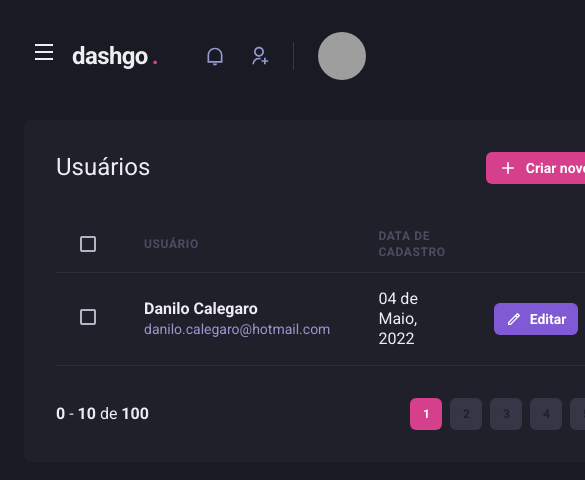
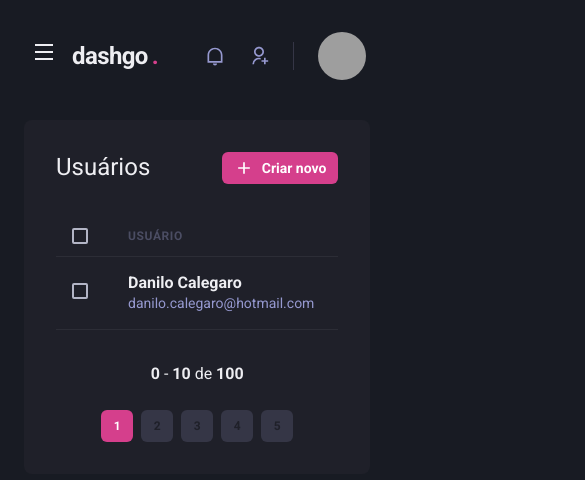
Before and after one commit to DaniloCalegaro/dashgo-next-chakra-ui, a Next.js app: page /users in a window 390 px wide. Shown: the top 480 px of the page, 585 px wide, since content can reach past the window. Built offline with nearby package versions, Linux system fonts and the light colour scheme; grey boxes are pictures that could not be loaded.

Commit message:
✨ feat: implementado responsividade

```diff
--- a/src/components/Pagination/index.tsx
+++ b/src/components/Pagination/index.tsx
@@ -4,7 +4,7 @@
 export function Pagination() {
   return (
     <Stack
-      direction='row'
+      direction={['column', 'row']}
       spacing='6'
       mt='8'
       justify='space-between'
--- a/src/pages/dashboard.tsx
+++ b/src/pages/dashboard.tsx
@@ -74,7 +74,7 @@
 
         <SimpleGrid flex='1' gap='4' minChildWidth='320px' alignItems='flex-start'>
           <Box
-            p='8'
+            p={['6', '8']}
             bg='gray.800'
             borderRadius={8}
             pb='4'
@@ -84,7 +84,7 @@
           </Box>
 
           <Box
-            p='8'
+            p={['6', '8']}
             bg='gray.800'
             borderRadius={8}
             pb='4'
--- a/src/pages/users/create.tsx
+++ b/src/pages/users/create.tsx
@@ -11,17 +11,17 @@
       <Flex w='100%' maxWidth={1400} my='6' mx='auto' px='6'>
         <SiderBar />
 
-        <Box flex='1' borderRadius={8} bg='gray.800' p='8'>
+        <Box flex='1' borderRadius={8} bg='gray.800' p={['6', '8']}>
           <Heading size='lg'>Criar Usuário</Heading>
 
           <Divider my='6' borderColor='gray.700'/>
 
           <VStack spacing='8'>
-            <SimpleGrid minChildWidth='240px' spacing='8' w='100%'>
+            <SimpleGrid minChildWidth='240px' spacing={['6', '8']} w='100%'>
               <Input name='name' label='Nome Completo'/>
               <Input name='email' type='email' label='E-mail'/>
             </SimpleGrid>
-            <SimpleGrid minChildWidth='240px' spacing='8' w='100%'>
+            <SimpleGrid minChildWidth='240px' spacing={['6', '8']} w='100%'>
               <Input name='password' type='password' label='Senha'/>
               <Input name='password_confirmation' type='password' label='Confirmação da senha'/>
             </SimpleGrid>
--- a/src/pages/users/index.tsx
+++ b/src/pages/users/index.tsx
@@ -1,10 +1,15 @@
-import { Box, Button, Checkbox, Flex, Heading, Icon, Table, Tbody, Td, Text, Th, Thead, Tr } from "@chakra-ui/react";
+import { Box, Button, Checkbox, Flex, Heading, Icon, Table, Tbody, Td, Text, Th, Thead, Tr, useBreakpointValue } from "@chakra-ui/react";
 import { RiAddLine, RiPencilLine } from "react-icons/ri";
 import { Header } from "../../components/Header";
 import { Pagination } from "../../components/Pagination";
 import { SiderBar } from "../../components/SideBar";
 
 export default function UserList() {
+  const isWideVersion = useBreakpointValue({
+    base: false,
+    lg: true,
+  })
+
   return (
     <Box>
       <Header />
@@ -30,17 +35,17 @@
           <Table colorScheme='whiteAlpha'>
             <Thead>
               <Tr>
-                <Th px='6' color='gray.300' width='8'>
+                <Th px={['4', '4', '6']} color='gray.300' width='8'>
                   <Checkbox colorScheme='pink'/>
                 </Th>
                 <Th>Usuário</Th>
-                <Th>Data de cadastro</Th>
-                <Th w='8'></Th>
+                { isWideVersion && <Th>Data de cadastro</Th>}
+                { isWideVersion && <Th w='8'></Th> }
               </Tr>
             </Thead>
             <Tbody>
               <Tr>
-                <Td px='6'>
+                <Td px={['4', '4', '6']}>
                   <Checkbox colorScheme='pink'/>
                 </Td>
                 <Td>
@@ -49,7 +54,9 @@
                     <Text fontSize='sm' color='gray.300'>danilo.calegaro@hotmail.com</Text>
                   </Box>
                 </Td>
-                <Td>04 de Maio, 2022</Td>
+                { isWideVersion && <Td>04 de Maio, 2022</Td>}
+
+                { isWideVersion &&
                   <Td>
                     <Button
                       as='a'
@@ -61,6 +68,9 @@
                       Editar
                     </Button>
                   </Td>
+                }
+
+
               </Tr>
             </Tbody>
           </Table>
```
Lines whose indentation alone changed are shown as unchanged.
